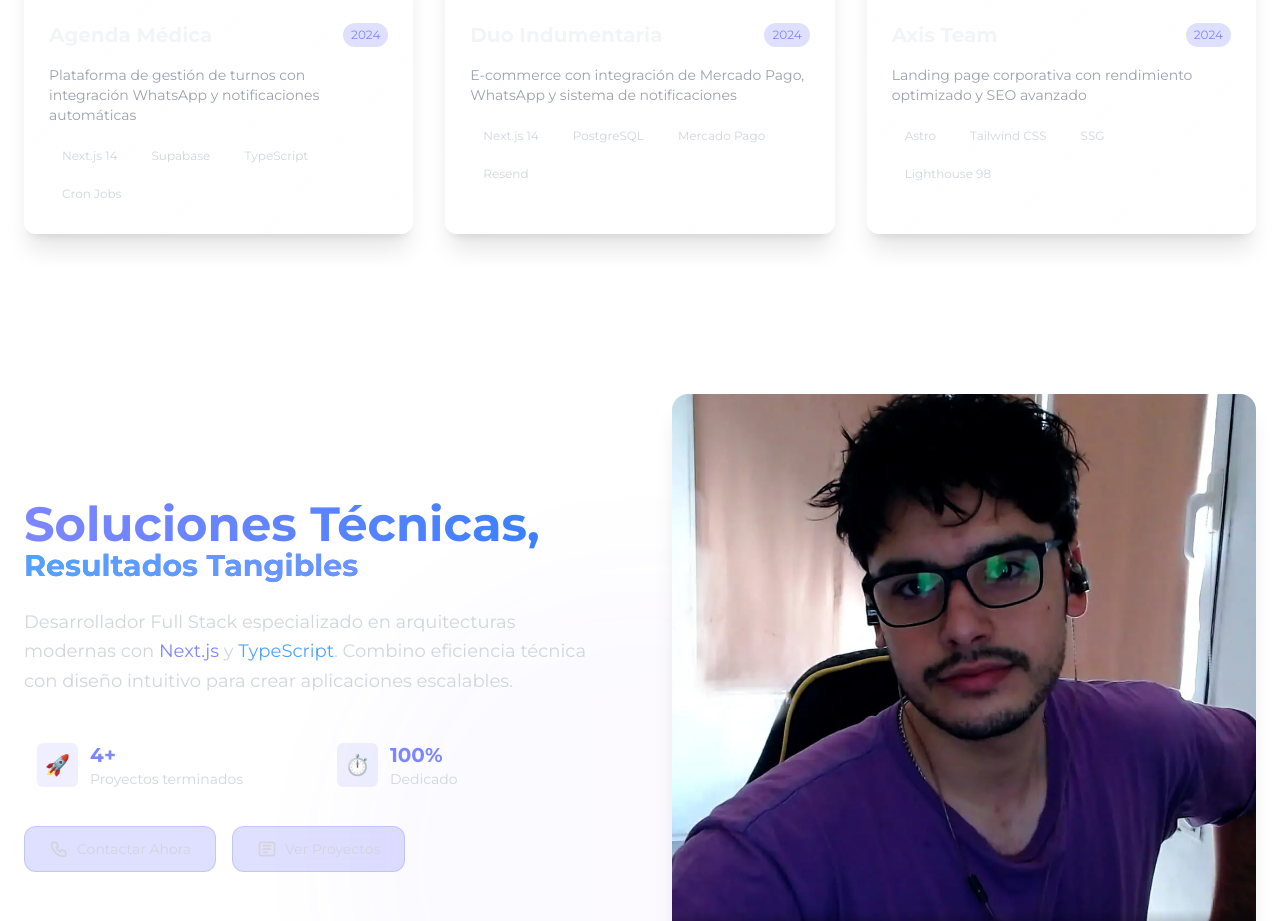
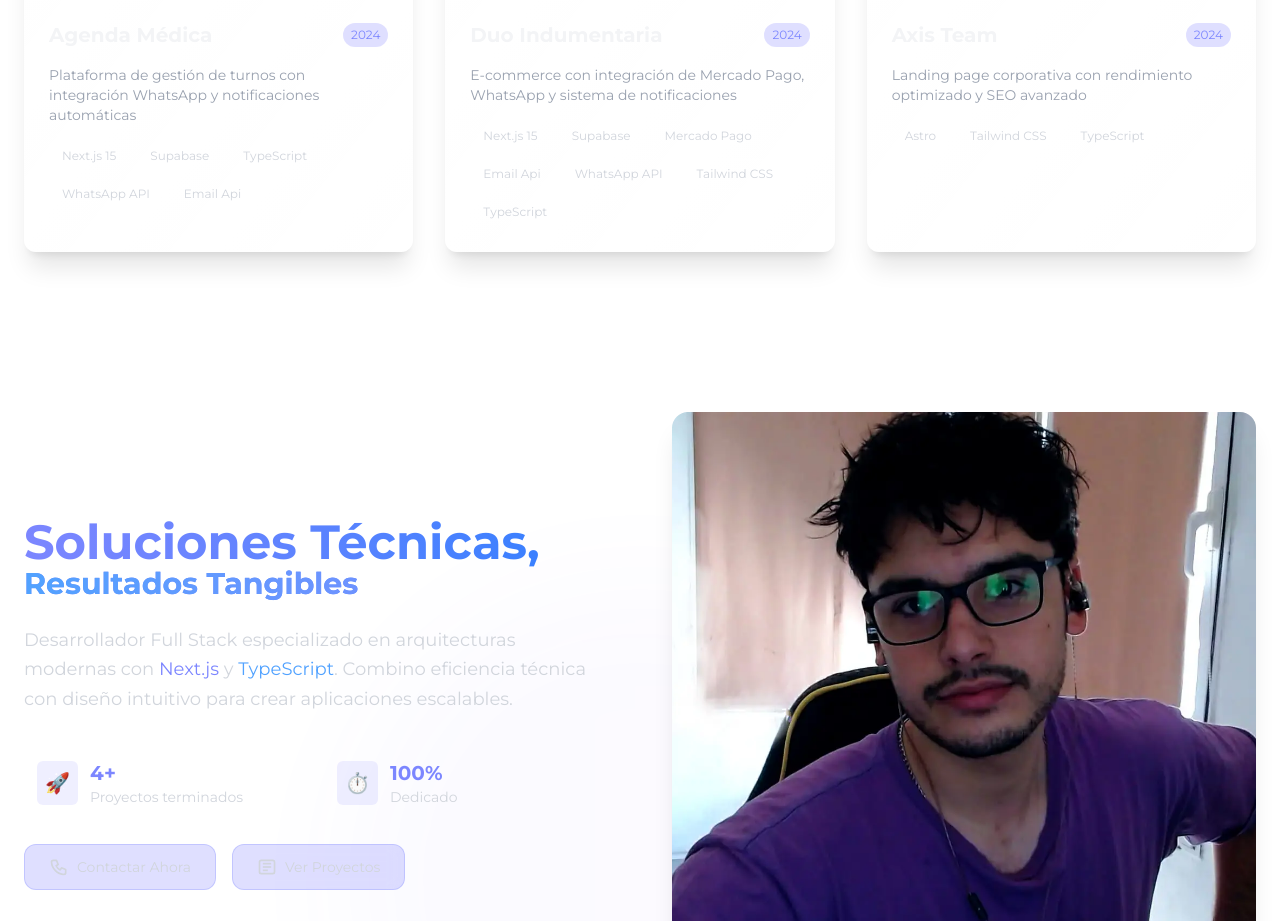
Before and after one commit to TobiasOnandia/portfolio2.0, an Astro site: page / in a window 1280 px wide. Shown: the part 1991-2912 px from the top of the page. Built offline with nearby package versions, Linux system fonts and the light colour scheme; Astro itself is replaced by a stand-in of ours.

Commit message:
refactor: update project technologies to reflect Next.js 15 and new APIs

```diff
--- a/src/components/Projects/data.js
+++ b/src/components/Projects/data.js
@@ -6,7 +6,7 @@ export const projects = [
     image: "/agendatex.webp",
     demoLink: "https://agendatex.vercel.app/",
     codeLink: "https://github.com/TobiasOnandia/agendatex",
-    technologies: ["Next.js 14", "Supabase", "TypeScript", "Cron Jobs"]
+    technologies: ["Next.js 15", "Supabase", "TypeScript", "WhatsApp API", "Email Api"]
   },
   {
     title: "Duo Indumentaria",
@@ -15,7 +15,7 @@ export const projects = [
     image: "/duo.webp",
     demoLink: "https://duo-plum.vercel.app/",
     codeLink: "https://github.com/TobiasOnandia/duo",
-    technologies: ["Next.js 14", "PostgreSQL", "Mercado Pago", "Resend"]
+    technologies: ["Next.js 15", "Supabase", "Mercado Pago", "Email Api", "WhatsApp API", "Tailwind CSS", "TypeScript"]
   },
   {
     title: "Axis Team",
@@ -23,6 +23,6 @@ export const projects = [
     description: "Landing page corporativa con rendimiento optimizado y SEO avanzado",
     image: "/axis.webp",
     demoLink: "https://axis-six.vercel.app/",
-    technologies: ["Astro", "Tailwind CSS", "SSG", "Lighthouse 98"]
+    technologies: ["Astro", "Tailwind CSS", "TypeScript"]
   }
 ];
```
